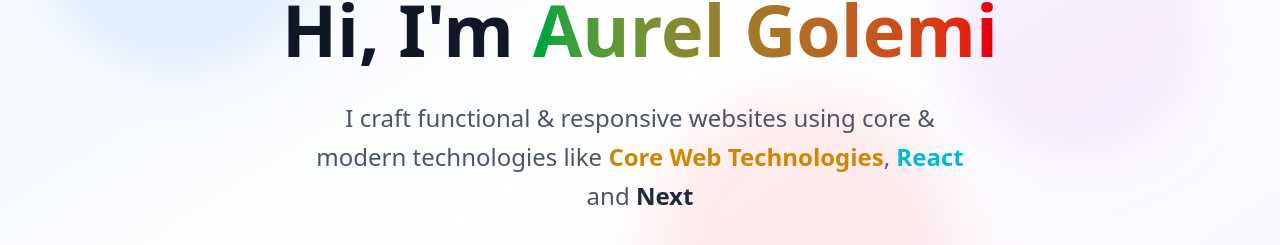
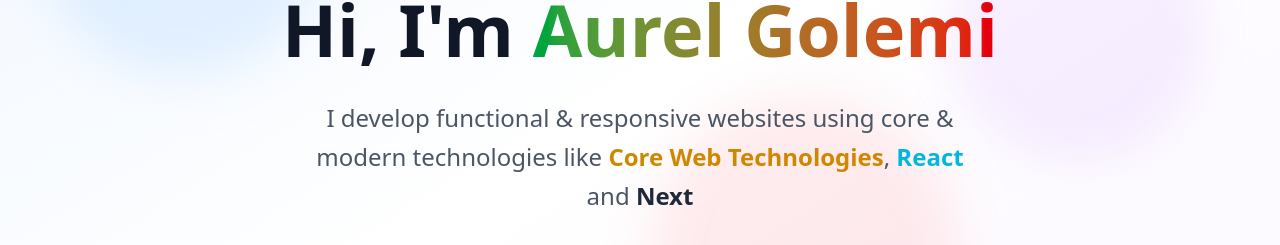
Before and after one commit to AurelGolemi/Portfolio-Website, a Next.js app: page / in a window 1280 px wide. Shown: the part 291-536 px from the top of the page. Built offline with nearby package versions, Linux system fonts and the light colour scheme.

Commit message:
Small Changes

```diff
--- a/src/app/page.tsx
+++ b/src/app/page.tsx
@@ -135,7 +135,7 @@
                 </span>
               </h1>
               <p className="text-xl md:text-2xl text-gray-600 mb-8 max-w-2xl mx-auto leading-relaxed">
-                I craft functional & responsive websites using core & modern
+                I develop functional & responsive websites using core & modern
                 technologies like
                 <span className="font-semibold text-yellow-600">
                   {" "}
```
